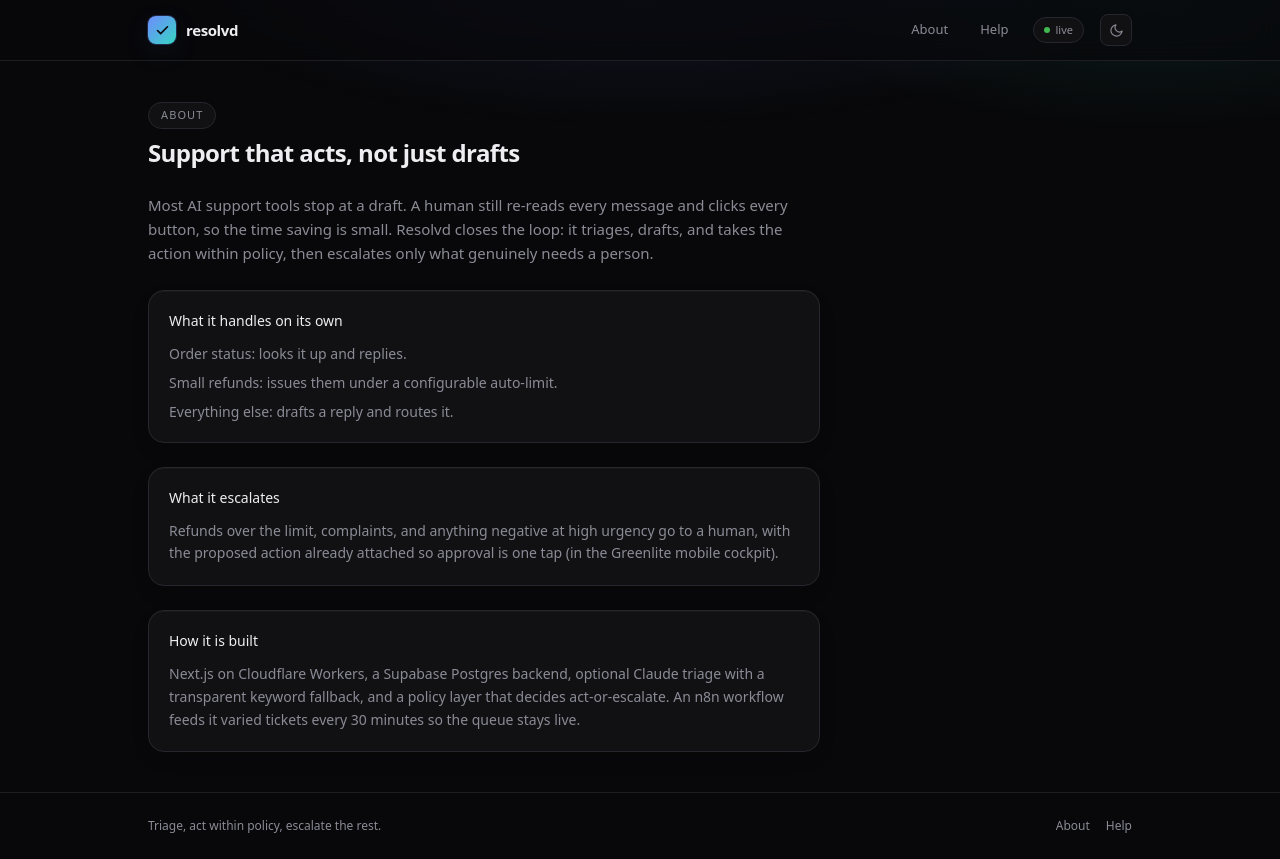
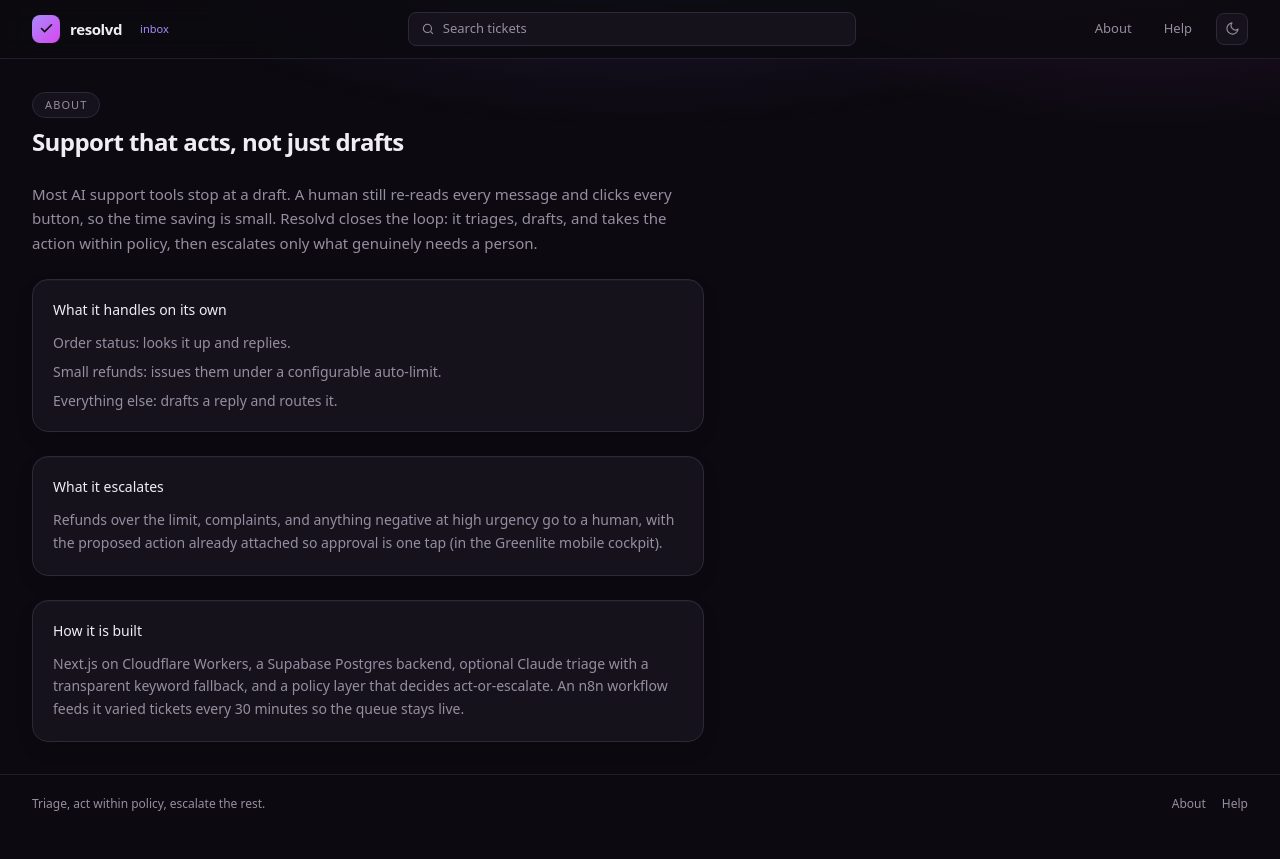
Before and after one commit to royalpinto007/Resolvd, a Next.js app: page /about in a window 1280 px wide. After the commit the page ends 833 px from the top, so only its background shows below. Built offline with nearby package versions, Linux system fonts and the light colour scheme.

Commit message:
Distinct UI: full-width inbox layout with filter rail + violet theme

```diff
--- a/app/globals.css
+++ b/app/globals.css
@@ -4,20 +4,20 @@
 
 /* Dark is the default theme. */
 :root {
-  --bg: 8 8 10;
-  --surface: 17 17 20;
-  --surface-2: 23 23 28;
-  --border: 38 38 46;
-  --border-soft: 29 29 35;
-  --muted: 139 139 150;
-  --text: 237 237 242;
-  --accent: 110 139 255;
-  --accent-2: 54 214 195;
+  --bg: 12 10 16;
+  --surface: 22 18 28;
+  --surface-2: 28 23 36;
+  --border: 46 40 56;
+  --border-soft: 34 29 42;
+  --muted: 150 142 160;
+  --text: 240 237 245;
+  --accent: 167 139 250;
+  --accent-2: 217 70 239;
   --good: 63 185 80;
   --bad: 248 81 73;
   --warn: 227 160 8;
-  --glow-1: 110 139 255;
-  --glow-2: 54 214 195;
+  --glow-1: 139 92 246;
+  --glow-2: 217 70 239;
   color-scheme: dark;
 }
 
@@ -29,13 +29,18 @@
   --border-soft: 235 236 240;
   --muted: 95 98 110;
   --text: 18 20 27;
-  --accent: 79 102 241;
-  --accent-2: 13 148 136;
+  --bg: 250 249 252;
+  --surface: 255 255 255;
+  --surface-2: 248 246 251;
+  --border: 230 226 236;
+  --border-soft: 238 235 242;
+  --accent: 124 58 237;
+  --accent-2: 168 85 247;
   --good: 22 134 60;
   --bad: 201 42 42;
   --warn: 176 116 4;
-  --glow-1: 79 102 241;
-  --glow-2: 13 148 136;
+  --glow-1: 124 58 237;
+  --glow-2: 168 85 247;
   color-scheme: light;
 }
 
--- a/app/layout.tsx
+++ b/app/layout.tsx
@@ -23,11 +23,9 @@ export default function RootLayout({
       <body className="app-bg min-h-screen font-sans antialiased">
         <div className="relative z-10 flex min-h-screen flex-col">
           <Nav />
-          <main className="mx-auto w-full max-w-5xl flex-1 px-5 py-10">
-            {children}
-          </main>
-          <footer className="border-t border-border-soft">
-            <div className="mx-auto flex max-w-5xl flex-col gap-2 px-5 py-6 text-[12px] text-muted sm:flex-row sm:items-center sm:justify-between">
+          <main className="w-full flex-1 px-5 py-8 md:px-8">{children}</main>
+          <footer className="border-t border-border-soft px-5 py-5 md:px-8">
+            <div className="flex flex-col gap-2 text-[12px] text-muted sm:flex-row sm:items-center sm:justify-between">
               <span>Triage, act within policy, escalate the rest.</span>
               <span className="flex gap-4">
                 <Link href="/about" className="transition hover:text-text">
--- a/components/Nav.tsx
+++ b/components/Nav.tsx
@@ -1,51 +1,46 @@
 import Link from "next/link";
 import { ThemeToggle } from "./ThemeToggle";
 
-function Logo() {
+export function Nav() {
   return (
-    <span className="flex items-center gap-2.5">
-      <span className="grid h-7 w-7 place-items-center rounded-lg bg-gradient-to-br from-accent to-accent-2 shadow-glow">
+    <header className="sticky top-0 z-20 border-b border-border-soft bg-bg/80 backdrop-blur-md">
+      <div className="flex items-center justify-between gap-4 px-5 py-3 md:px-8">
+        <Link href="/" className="flex items-center gap-2.5">
+          <span className="grid h-7 w-7 place-items-center rounded-lg bg-gradient-to-br from-accent to-accent-2">
             <svg width="15" height="15" viewBox="0 0 24 24" fill="none">
               <path
                 d="M4 12l5 5L20 6"
-            stroke="#08080a"
+                stroke="#0c0a10"
                 strokeWidth="2.6"
                 strokeLinecap="round"
                 strokeLinejoin="round"
               />
             </svg>
           </span>
-      <span className="text-[15px] font-semibold tracking-tight text-text">
+          <span className="text-[15px] font-semibold tracking-tight">
             resolvd
           </span>
+          <span className="hidden rounded-full bg-accent/12 px-2 py-0.5 text-[11px] font-medium text-accent sm:inline">
+            inbox
           </span>
-  );
-}
+        </Link>
 
-export function Nav() {
-  return (
-    <header className="sticky top-0 z-20 border-b border-border-soft bg-bg/70 backdrop-blur-md">
-      <div className="mx-auto flex max-w-5xl items-center justify-between px-5 py-3.5">
-        <Link href="/">
-          <Logo />
-        </Link>
+        {/* Faux search bar for the inbox feel */}
+        <div className="hidden max-w-md flex-1 items-center gap-2 rounded-lg border border-border bg-surface px-3 py-1.5 text-[13px] text-muted md:flex">
+          <svg width="14" height="14" viewBox="0 0 24 24" fill="none">
+            <circle cx="11" cy="11" r="7" stroke="currentColor" strokeWidth="1.8" />
+            <path d="m20 20-3-3" stroke="currentColor" strokeWidth="1.8" strokeLinecap="round" />
+          </svg>
+          Search tickets
+        </div>
+
         <nav className="flex items-center gap-1.5 text-[13px] text-muted sm:gap-4">
-          <Link
-            href="/about"
-            className="rounded-md px-2 py-1 transition hover:text-text"
-          >
+          <Link href="/about" className="px-2 py-1 transition hover:text-text">
             About
           </Link>
-          <Link
-            href="/help"
-            className="rounded-md px-2 py-1 transition hover:text-text"
-          >
+          <Link href="/help" className="px-2 py-1 transition hover:text-text">
             Help
           </Link>
-          <span className="hidden items-center gap-1.5 rounded-full border border-border bg-surface px-2.5 py-1 text-[11px] sm:flex">
-            <span className="h-1.5 w-1.5 animate-pulse rounded-full bg-good" />
-            live
-          </span>
           <ThemeToggle />
         </nav>
       </div>
```
Also changed, not shown: app/page.tsx (+134 -190 lines). Lines whose indentation alone changed are shown as unchanged.
